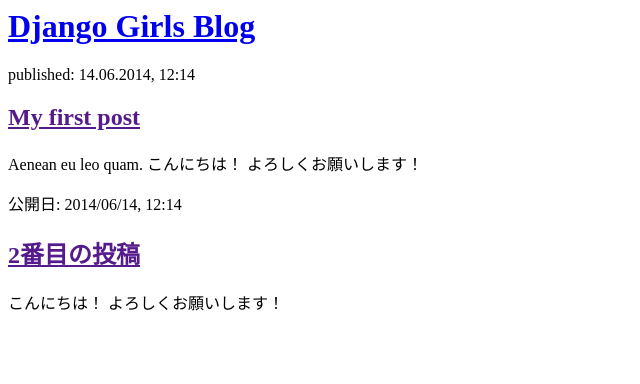
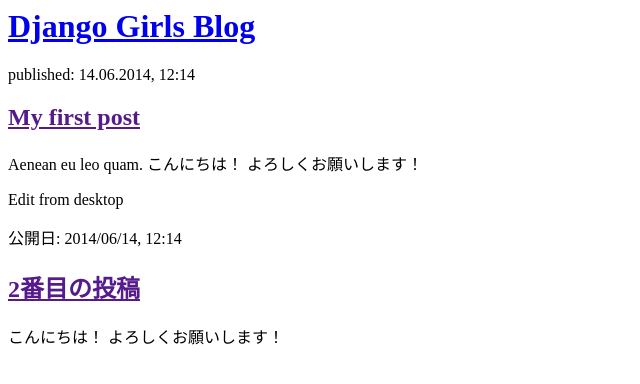
Before and after one commit to capy8ra3/my-first-blog, a Django app: page / in a window 1280 px wide. Shown: the top 384 px of the page, without its empty margins (0-640 px from the left). Run offline with Django 3.2, Linux system fonts and the light colour scheme.

Commit message:
edit from desktop

```diff
--- a/blog/templates/blog/post_list.html
+++ b/blog/templates/blog/post_list.html
@@ -11,6 +11,7 @@
             <p>published: 14.06.2014, 12:14</p>
             <h2><a href="">My first post</a></h2>
             <p>Aenean eu leo quam. こんにちは！ よろしくお願いします！ </p>
+            <p>Edit from desktop</p>
         </div>
 
         <div>
```
